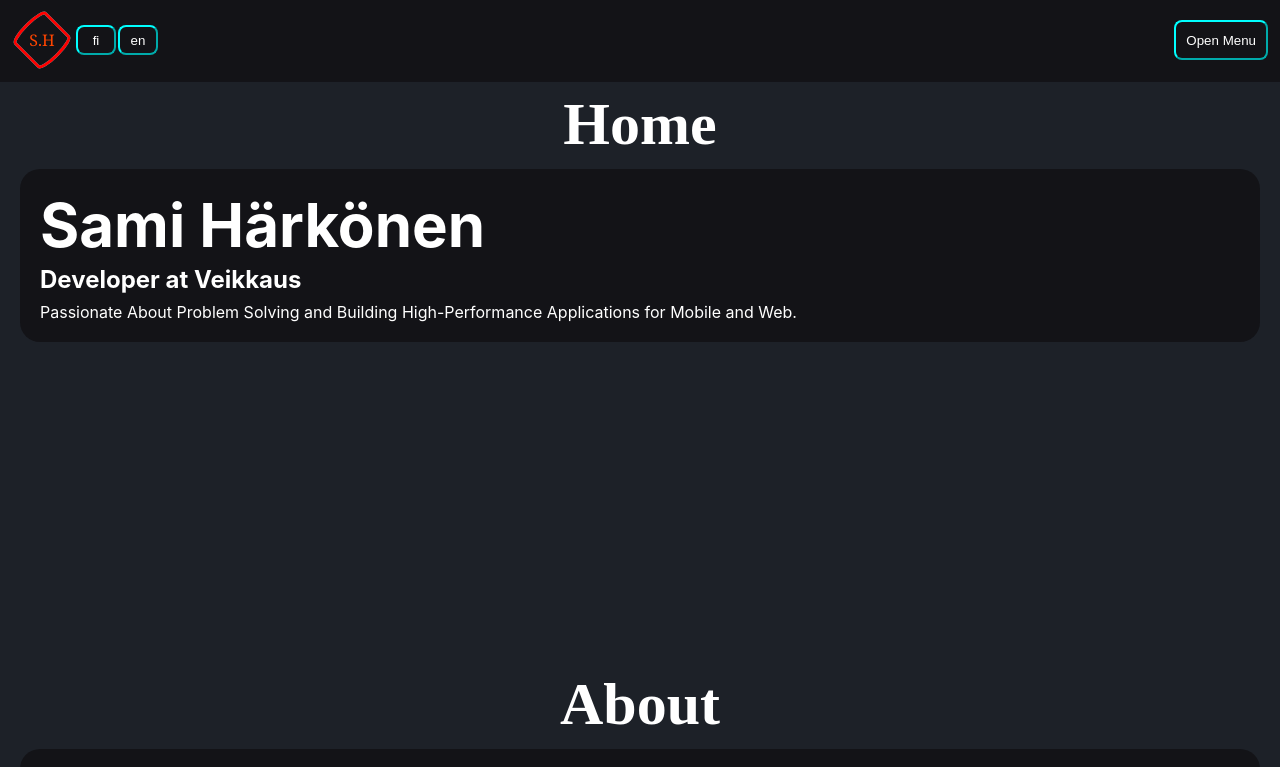
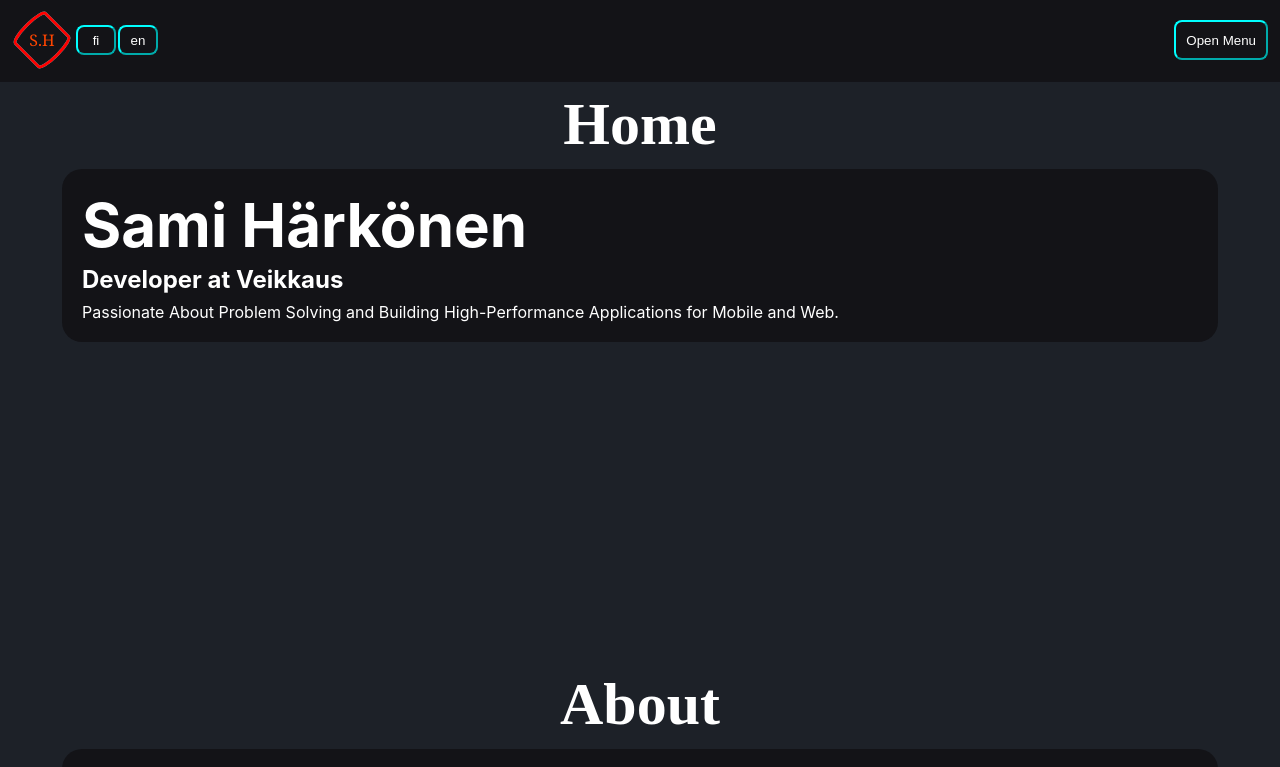
Before and after one commit to SamkHarks/My-page, a React (Create React App) app: page / in a window 1280 px wide. Shown: the top 767 px of the page. Built offline with nearby package versions, Linux system fonts and the light colour scheme.

Commit message:
update section styles

```diff
--- a/src/components/sections/Sections.module.css
+++ b/src/components/sections/Sections.module.css
@@ -4,16 +4,14 @@
     align-items: center;
     min-height: 500px;
     padding-top: 80px;
-    padding-left: 20px;
-    padding-right: 20px;
     margin-left: 20px;
     margin-right: 20px;
 }
 
 .section_content {
+    border-radius: 20px;
+    width: 90%;
+    display: flex;
     padding: 20px;
-    border-radius: 20px;
-    width: 100%;
-    display: flex;
     background-color: var(--color-dark-secondary);
 }
```
